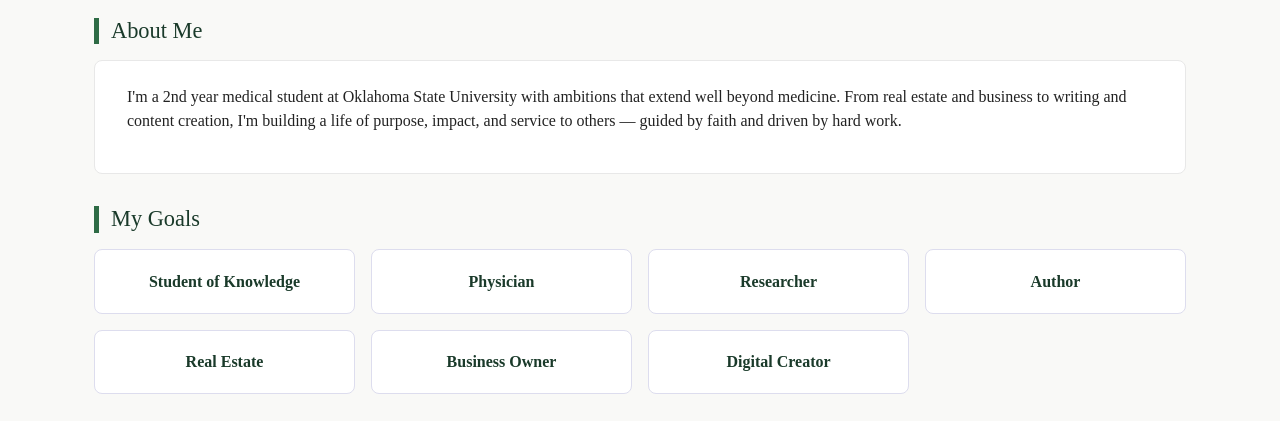
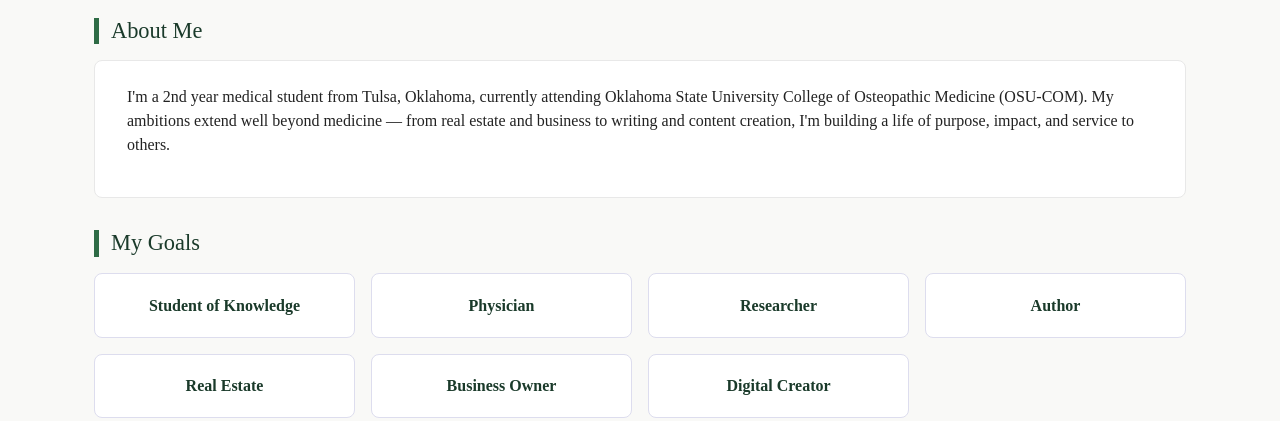
Before and after one commit to mark-esparza/mark-esparza.github.io, a plain HTML site: page index.html in a window 1280 px wide. Shown: the part 482-903 px from the top of the page. Drawn offline with nearby package versions, Linux system fonts and the light colour scheme.

Commit message:
Add files via upload

```diff
--- a/index.html
+++ b/index.html
@@ -35,7 +35,7 @@
 
         <h2 class="section-title">About Me</h2>
         <div class="content-section">
-            <p>I'm a 2nd year medical student at Oklahoma State University with ambitions that extend well beyond medicine. From real estate and business to writing and content creation, I'm building a life of purpose, impact, and service to others — guided by faith and driven by hard work.</p>
+            <p>I'm a 2nd year medical student from Tulsa, Oklahoma, currently attending Oklahoma State University College of Osteopathic Medicine (OSU-COM). My ambitions extend well beyond medicine — from real estate and business to writing and content creation, I'm building a life of purpose, impact, and service to others.</p>
         </div>
 
         <h2 class="section-title">My Goals</h2>
```
